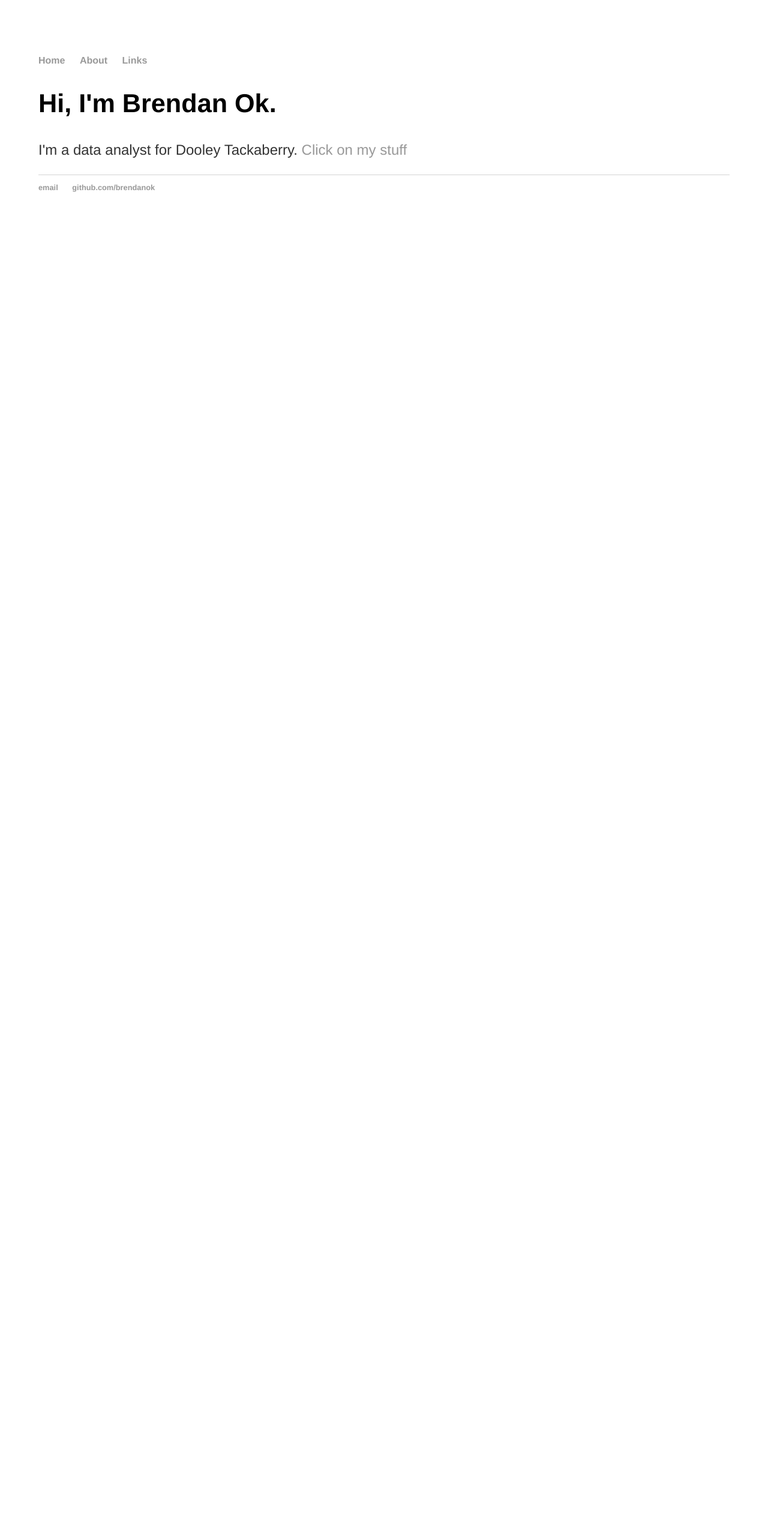
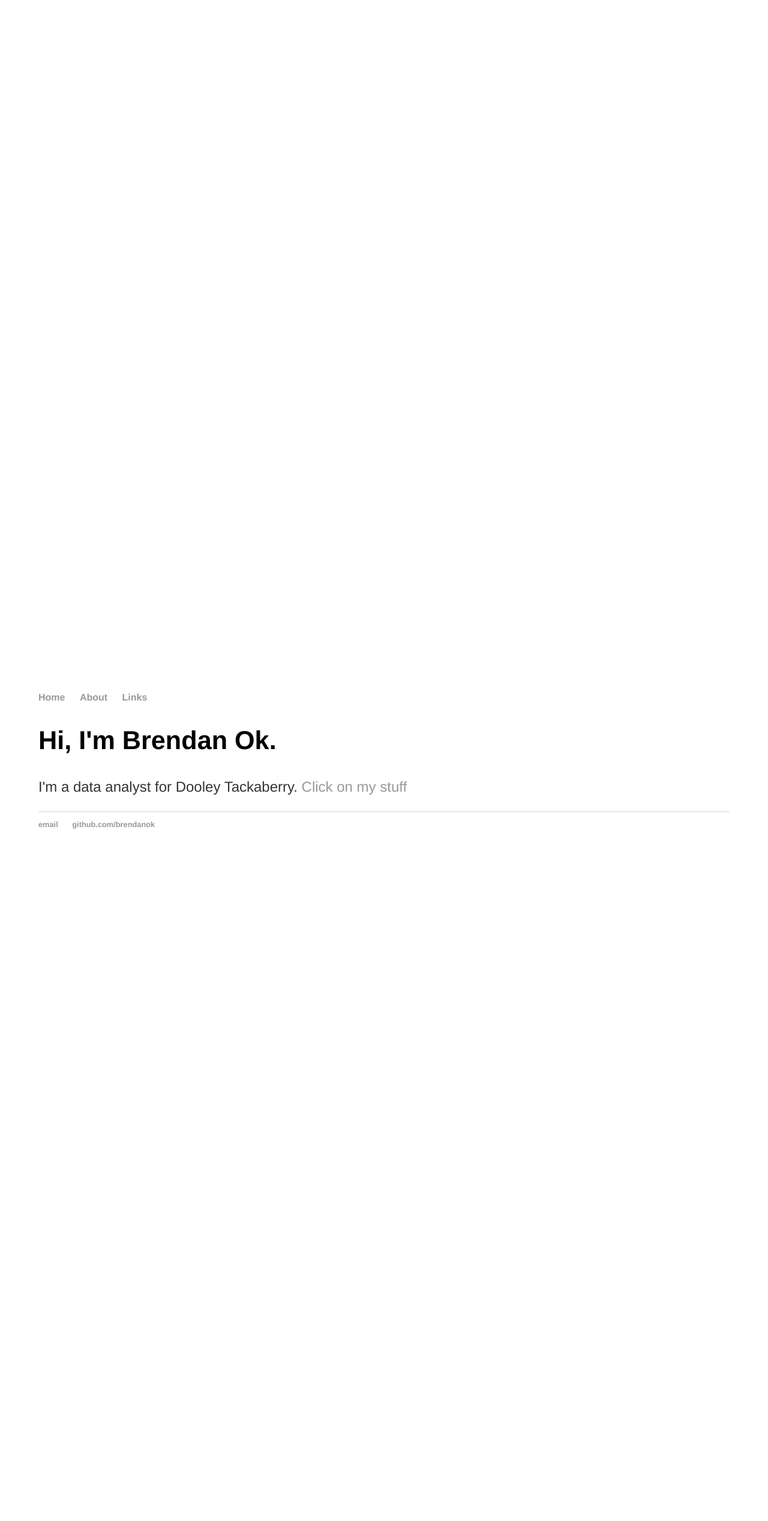
Before and after one commit to brendanok/brendanok.github.io, a Jekyll site: the page built from index.html, in a window 1280 px wide. Shown: the whole page at 60% size. Built offline with Jekyll 4.4.1, drawn with Linux system fonts in a browser that asks for light colours; before the commit the page ends 900 px from its top, so only the background shows below that.

Commit message:
Update main.css

```diff
--- a/css/main.css
+++ b/css/main.css
@@ -3,7 +3,7 @@
   zoom: 0.5 ;
 }
 
-body { margin: 90px auto; width: 90%; }
+body { margin: 90% auto; width: 90%; }
 
 a { text-decoration: none; color: #999; }
 a:hover { text-decoration: underline; }
```
